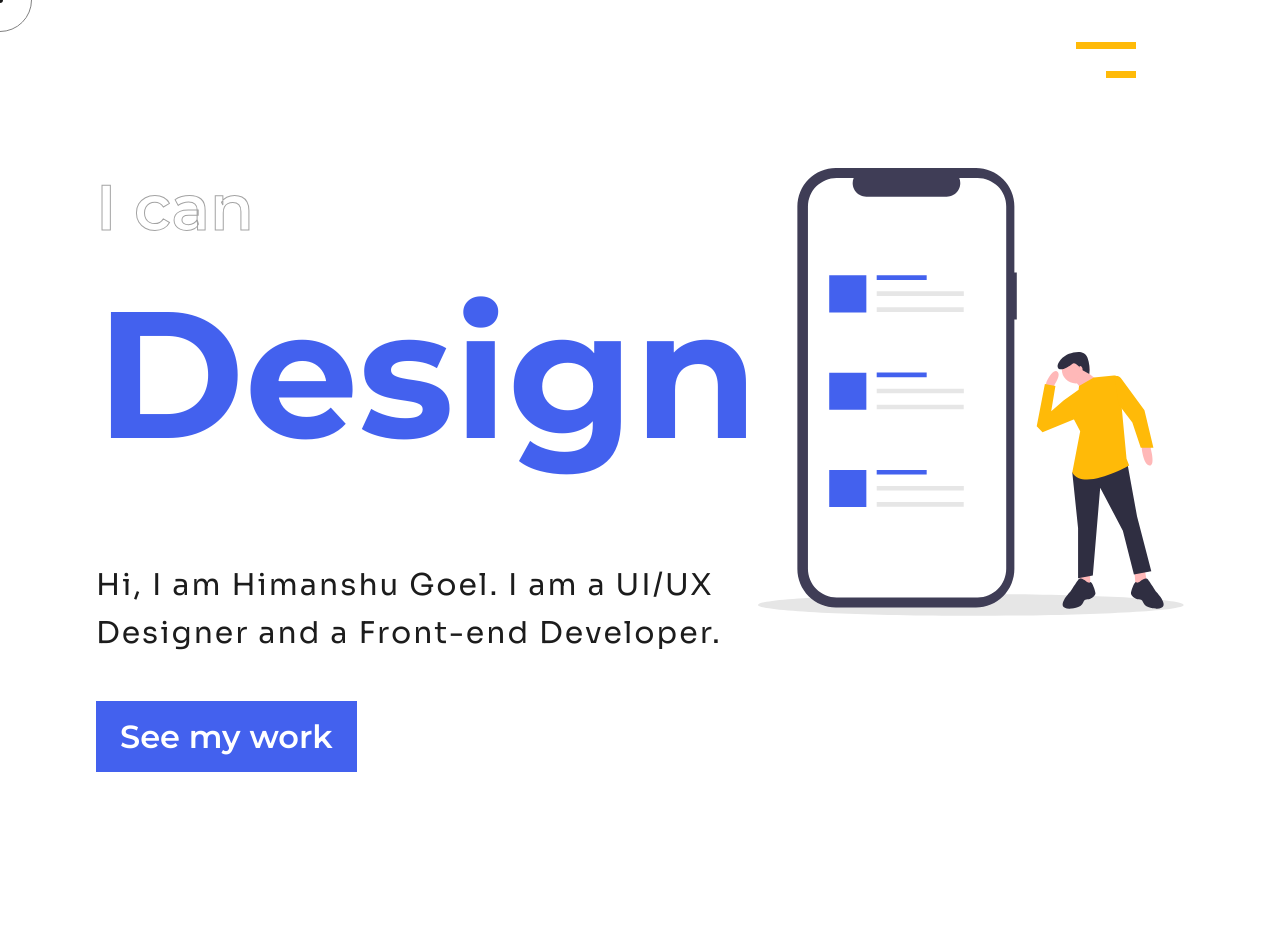
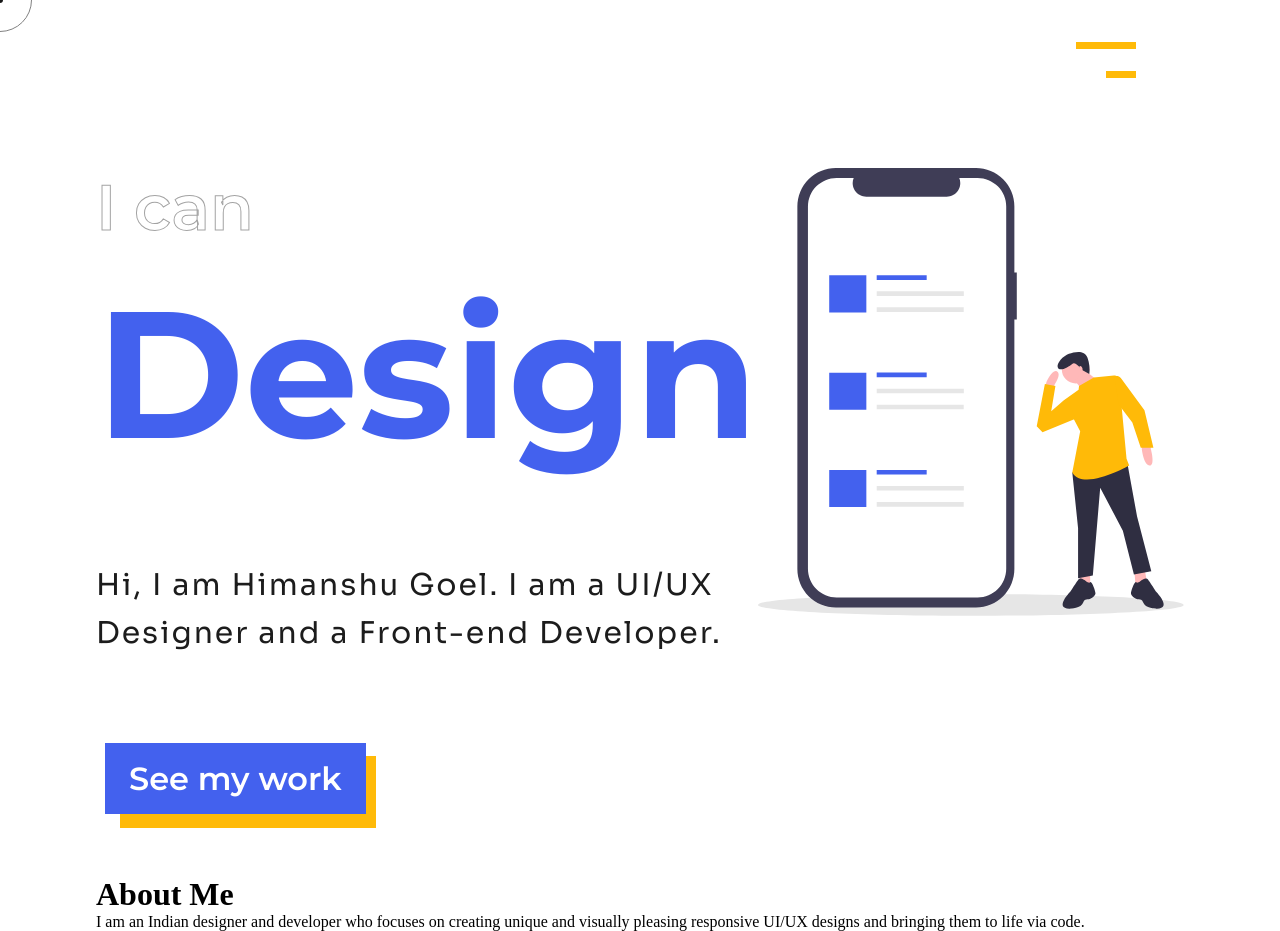
Before and after one commit to Scavengerizer/Portfolio, a React (Create React App) app: page / in a window 1280 px wide. Before the commit the page ends 856 px from the top, so only its background shows below. Built offline with nearby package versions, Linux system fonts and the light colour scheme.

Commit message:
button working properly

```diff
--- a/src/App.js
+++ b/src/App.js
@@ -3,7 +3,7 @@ import gsap from "gsap";
 // import { BrowserRouter as Router, Switch, Route } from "react-router-dom";
 import Header from "./components/01 header";
 import Home from "./components/02 home";
-// import Work from "./components/03 work";
+import About from "./components/03 about";
 // import Contact from "./components/04 contact";
 // import Footer from "./components/05 footer";
 
@@ -57,6 +57,7 @@ function App() {
     <div className='app'>
       <Header />
       <Home />
+      <About />
     </div>
   );
 }
--- a/src/components/02 home.js
+++ b/src/components/02 home.js
@@ -16,9 +16,8 @@ function Home() {
               Front-end Developer.
             </p>
             <div className='btn'>
-              <a className='hello'>
-                <span></span>See my work
-              </a>
+              <a>See my work</a>
+              <div className='test'></div>
             </div>
           </div>
           <div className='home-pic'>
--- /dev/null
+++ b/src/components/03 about.js
@@ -0,0 +1,23 @@
+import React from "react";
+
+function About() {
+  return (
+    <div className='about'>
+      <div className='container'>
+        <div className='row'>
+          <div className='about-text'>
+            <h1>About Me</h1>
+            <p>
+              I am an Indian designer and developer who focuses on creating
+              unique and visually pleasing responsive UI/UX designs and bringing
+              them to life via code.
+            </p>
+          </div>
+          <div className='about-pic'></div>
+        </div>
+      </div>
+    </div>
+  );
+}
+
+export default About;
--- a/src/styles/app.scss
+++ b/src/styles/app.scss
@@ -8,7 +8,7 @@
 
 @import "./components/01\ header.scss";
 @import "./components/02\ home.scss";
-// @import "./components/03\ work.scss";
+@import "./components/03\ about.scss";
 // @import "./components/04\ contact.scss";
 // @import "./components/05\ footer.scss";
 // @import "./components/06\ media\ queries.scss";
--- a/src/styles/components/02 home.scss
+++ b/src/styles/components/02 home.scss
@@ -40,41 +40,28 @@
     }
 
     .btn {
-      .hello {
+      margin-left: 1.5em;
+      display: inline-block;
+      a {
         position: relative;
-        margin-top: 1em;
         width: 18rem;
         height: 4.5rem;
         padding: 0.5em 0.75em;
         color: $white;
+        top: 42px;
+        left: -15px;
         font-size: 2rem;
         font-family: $M;
         background-color: $blue;
         border: none;
-        // z-index: 5;
-        span {
-          position: absolute;
-          display: block;
-          width: 18rem;
-          height: 4.5rem;
-          background-color: $yellow;
-          top: 15px;
-          left: 15px;
-          z-index: -1;
-        }
+      }
+
+      .test {
+        display: block;
+        width: 16rem;
+        height: 4.5rem;
+        background-color: $yellow;
       }
     }
-    // .hello::before {
-    //   content: "";
-    //   position: absolute;
-    //   display: block;
-    //   width: 18rem;
-    //   height: 4.5rem;
-    //   padding: 0.5em 0.75em;
-
-    //   background-color: $yellow;
-    //   top: 15px;
-    //   left: 15px;
-    // }
   }
 }
```
Also changed, not shown: src/components/03 work.js (deleted, +0 -128 lines), src/styles/components/03 about.scss (added), src/styles/components/03 work.scss (added).
